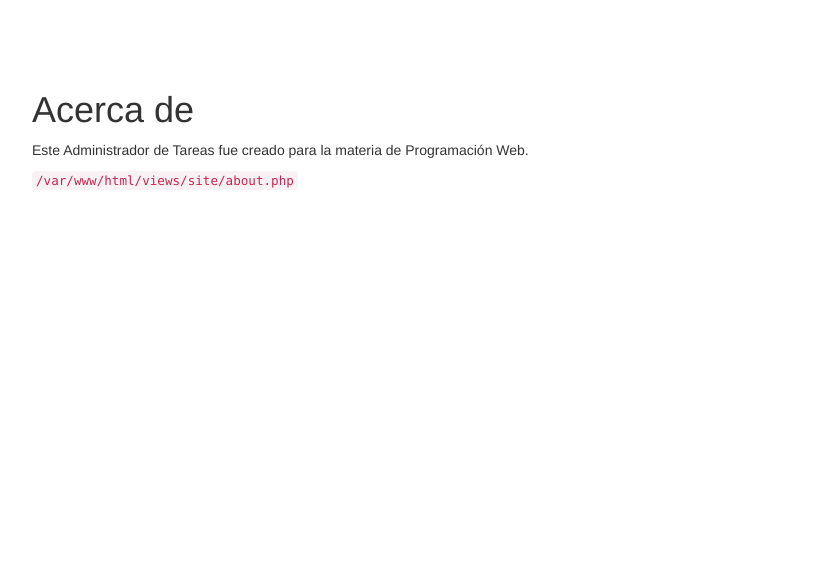
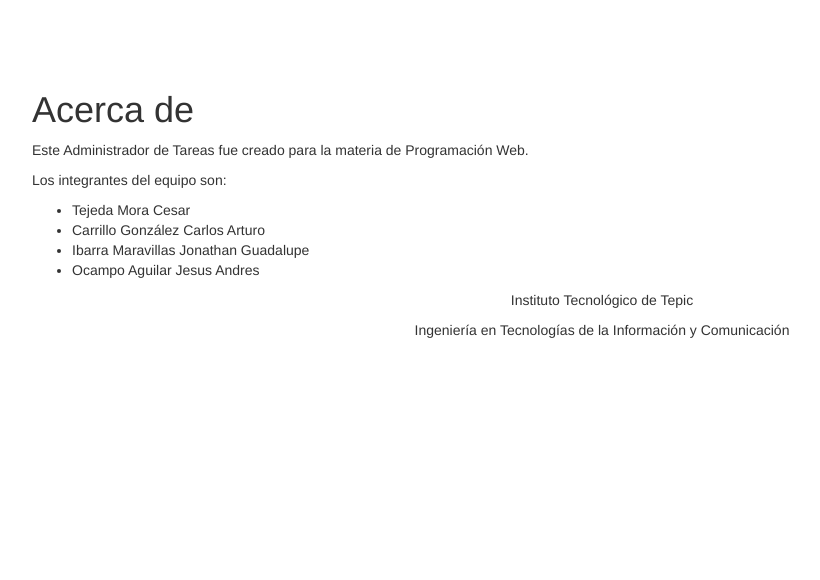
Before and after one commit to cesartejeda/ProyectoFinal, a Yii app: template MiAplicacion/views/site/about.php in a window 1280 px wide. Shown: the top 580 px of the page, without its empty margins (38-858 px from the left). Run offline with PHP 8.4 and a stand-in for Yii, Linux system fonts and the light colour scheme; the template is opened without the code that fills it, so the values that code supplies are empty; some libraries are stand-ins or nearby versions.

Commit message:
Edicion 21

```diff
--- a/MiAplicacion/views/site/about.php
+++ b/MiAplicacion/views/site/about.php
@@ -14,6 +14,19 @@ $this->params['breadcrumbs'][] = $this->title;
         Este Administrador de Tareas fue creado para la materia de Programación Web.
 
     </p>
-
-    <code><?= __FILE__ ?></code>
+        <p>
+        Los integrantes del equipo son:
+   		<ul>
+   		<li>Tejeda Mora Cesar</li>
+   		<li>Carrillo González Carlos Arturo</li>
+   		<li>Ibarra Maravillas Jonathan Guadalupe</li>
+   		<li>Ocampo Aguilar Jesus Andres</li>
+   		</ul>
+    </p>
+<center>
+    <p>
+        Instituto Tecnológico de Tepic
+    </p>
+<p> Ingeniería en Tecnologías de la Información y Comunicación
+    </center>
 </div>
```
